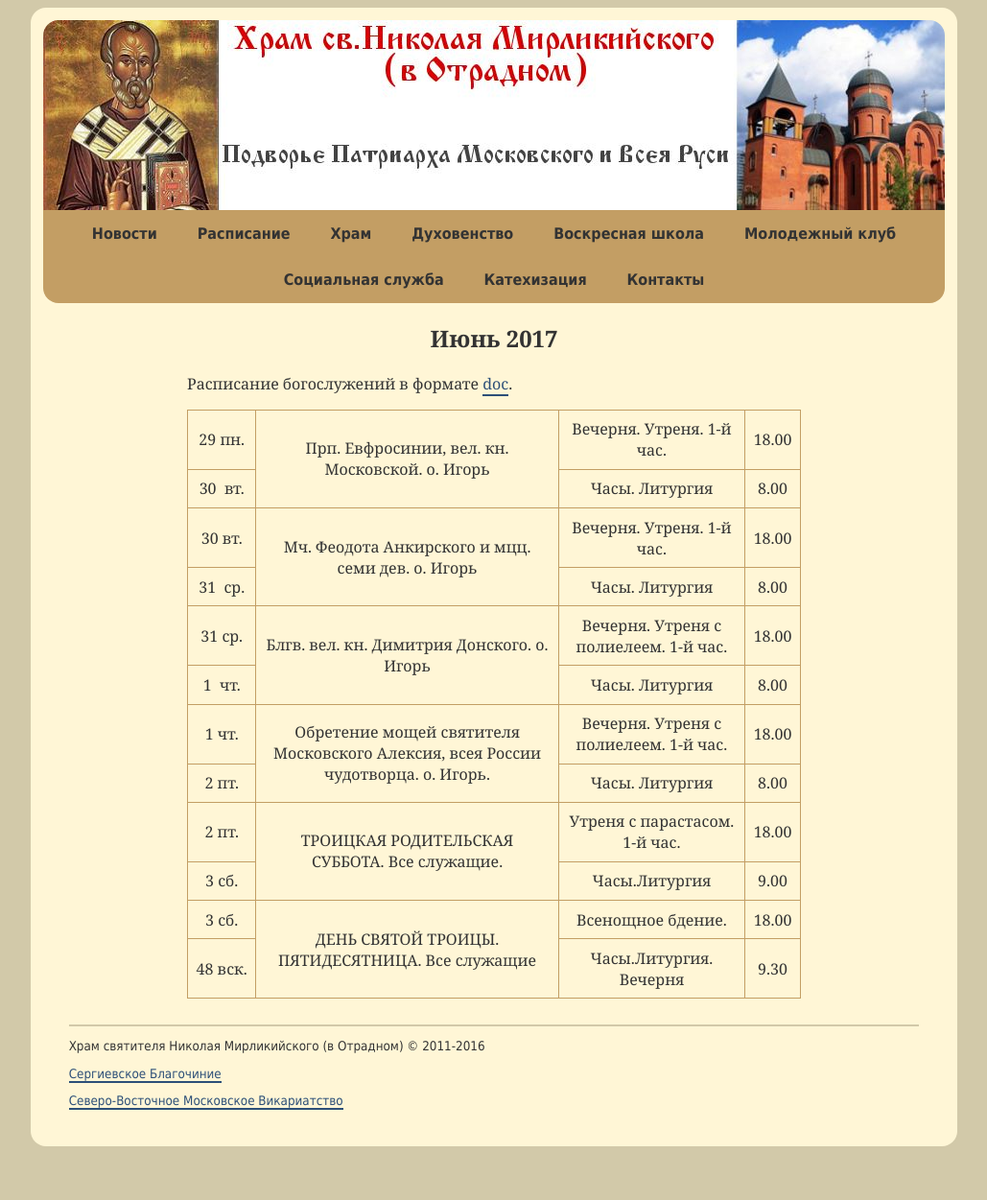
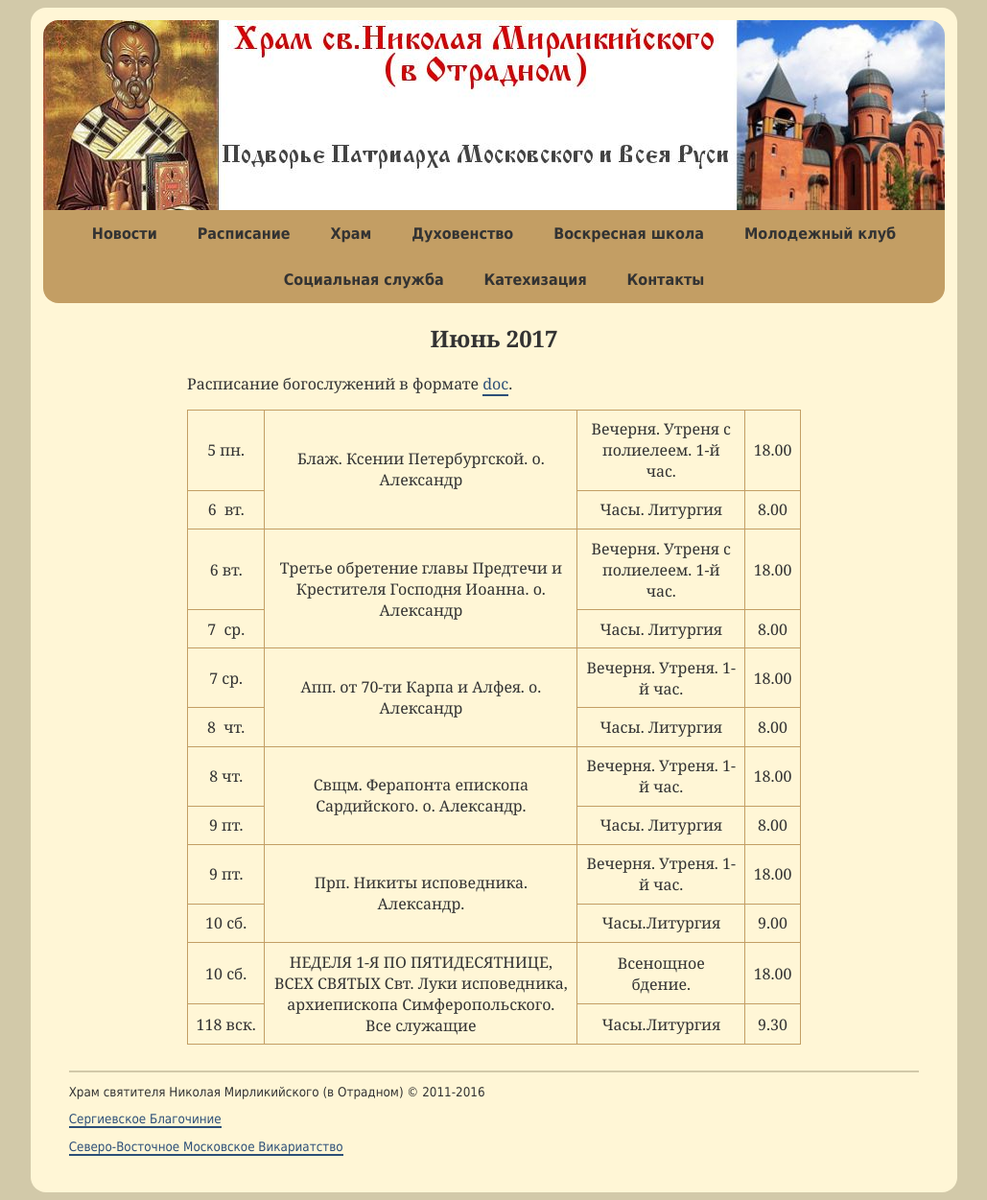
Before and after one commit to hramotradnoe/hramotradnoe.github.io, a Jekyll site: the page built from schedule/index.html, in a window 1280 px wide. Shown: the whole page at 96% size, without its empty margins (125-1154 px from the left). Built offline with Jekyll 4.4.1, drawn with Linux system fonts in a browser that asks for light colours; before the commit the page ends 1203 px from its top, so only the background shows below that.

Commit message:
Update schedule.yml

```diff
--- a/_data/schedule.yml
+++ b/_data/schedule.yml
@@ -1,51 +1,51 @@
 period: Июнь 2017
-link: "https://docs.google.com/document/d/1p32amunoJ5UXW7cqkwWqI36JzIKXjpGWfArCFQVy9Uk/edit?usp=sharing"
+link: "https://docs.google.com/document/d/1Qj7mg-tUEDtVlbjS0QpTUFWGrn9-FKcU72P1KtpVvEg/edit"
 timetable:
- - description : "Прп. Евфросинии, вел. кн. Московской. о. Игорь"
+ - description : "Блаж. Ксении Петербургской. о. Александр"
    services    :
-      - day   : 29&nbsp;пн.
+      - day   : 5&nbsp;пн.
+        time  : '18.00'
+        title : "Вечерня. Утреня  с полиелеем. 1-й час."
+      - day   : 6&nbsp; вт.
+        time  : '8.00'
+        title : "Часы.  Литургия"
+ - description : "Третье обретение главы Предтечи и Крестителя Господня Иоанна. о. Александр"
+   services    :
+      - day   : 6&nbsp;вт.
+        time  : '18.00'
+        title : "Вечерня. Утреня с полиелеем. 1-й час."
+      - day   : 7&nbsp; ср.
+        time  : '8.00'
+        title : "Часы. Литургия"
+ - description : "Апп. от 70-ти Карпа и Алфея. о. Александр"
+   services    :
+      - day   : 7&nbsp;ср.
         time  : '18.00'
         title : "Вечерня. Утреня. 1-й час."
-      - day   : 30&nbsp; вт.
+      - day   : 8&nbsp; чт.
         time  : '8.00'
-        title : "Часы.  Литургия"
- - description : "Мч. Феодота Анкирского и мцц. семи дев. о. Игорь"
+        title : "Часы. Литургия"
+ - description : "Свщм. Ферапонта епископа Сардийского. о. Александр."
    services    :
-      - day   : 30&nbsp;вт.
+      - day   : 8&nbsp;чт.
         time  : '18.00'
         title : "Вечерня. Утреня. 1-й час."
-      - day   : 31&nbsp; ср.
+      - day   : 9&nbsp;пт.
         time  : '8.00'
         title : "Часы. Литургия"
- - description : "Блгв. вел. кн. Димитрия Донского. о. Игорь"
+ - description : "Прп. Никиты исповедника. Александр."
    services    :
-      - day   : 31&nbsp;ср.
+      - day   : 9&nbsp;пт.
         time  : '18.00'
-        title : "Вечерня. Утреня с полиелеем. 1-й час."
-      - day   : 1&nbsp; чт.
-        time  : '8.00'
-        title : "Часы. Литургия"
- - description : "Обретение мощей святителя Московского Алексия, всея России чудотворца. о. Игорь."
-   services    :
-      - day   : 1&nbsp;чт.
-        time  : '18.00'
-        title : "Вечерня. Утреня с полиелеем. 1-й час."
-      - day   : 2&nbsp;пт.
-        time  : '8.00'
-        title : "Часы. Литургия"
- - description : "ТРОИЦКАЯ РОДИТЕЛЬСКАЯ СУББОТА. Все служащие."
-   services    :
-      - day   : 2&nbsp;пт.
-        time  : '18.00'
-        title : "Утреня с парастасом. 1-й час."
-      - day   : 3&nbsp;сб.
+        title : "Вечерня. Утреня. 1-й час."
+      - day   : 10&nbsp;сб.
         time  : '9.00'
         title : "Часы.Литургия"
- - description : "ДЕНЬ СВЯТОЙ ТРОИЦЫ. ПЯТИДЕСЯТНИЦА. Все служащие"
+ - description : "НЕДЕЛЯ 1-Я ПО ПЯТИДЕСЯТНИЦЕ, ВСЕХ СВЯТЫХ Свт. Луки исповедника, архиепископа Симферопольского. Все служащие"
    services    :
-      - day   : 3&nbsp;сб.
+      - day   : 10&nbsp;сб.
         time  : '18.00'
         title : "Всенощное бдение."
-      - day   : 48&nbsp;вск.
+      - day   : 118&nbsp;вск.
         time  : '9.30'
-        title : "Часы.Литургия. Вечерня"
+        title : "Часы.Литургия"
```
